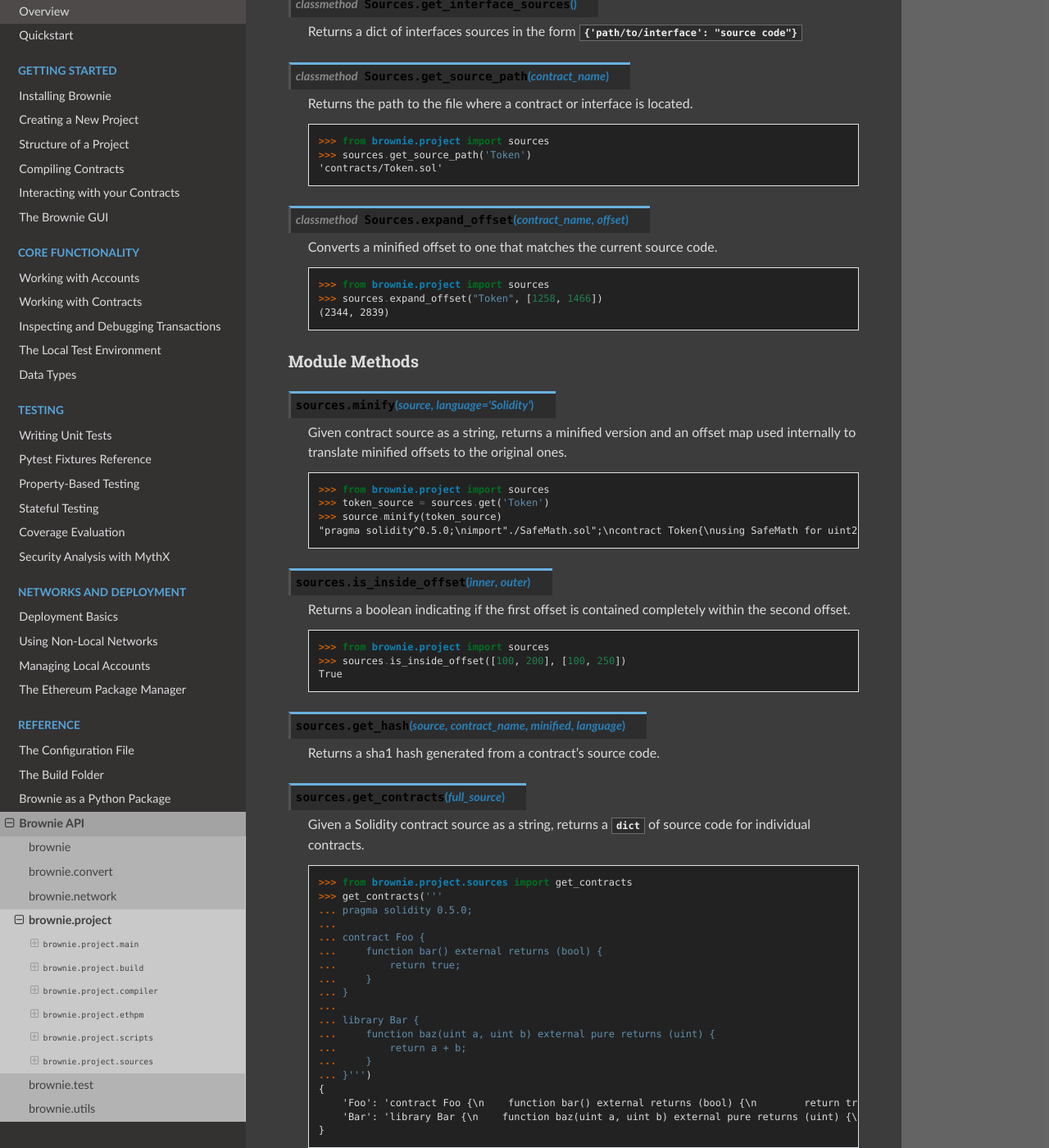
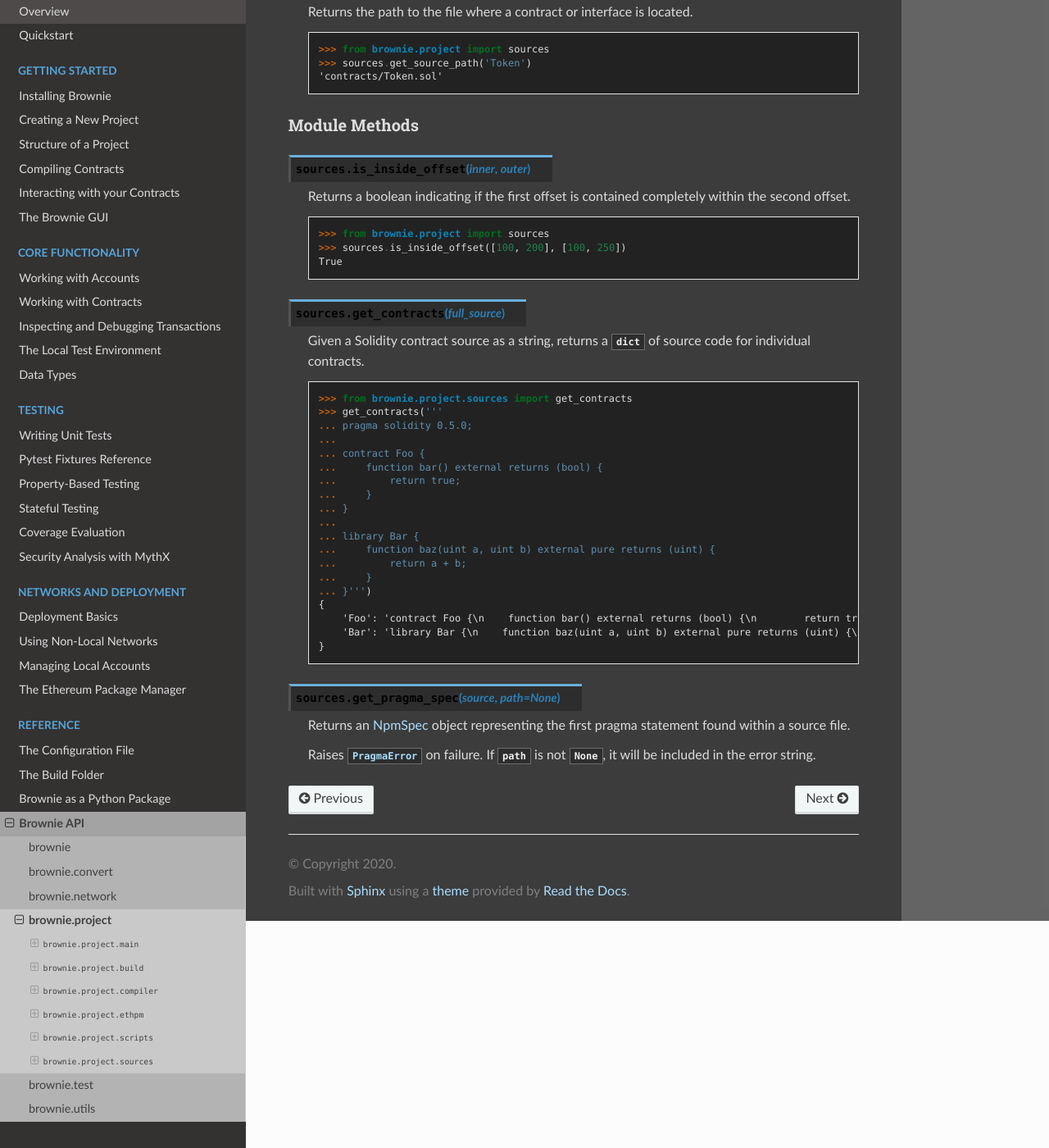
Before and after one commit to eth-brownie/brownie, a Sphinx documentation site: the page built from docs/api-project.rst, in a window 1280 px wide and 1400 px high, scrolled down 12102 px. Shown: the whole window at 82% size. Built offline with Sphinx 7.4.7 and the Read the Docs theme 2.0.0, drawn with Linux system fonts in a browser that asks for light colours; some of the changed text lies outside the part shown.

```diff
--- a/docs/api-project.rst
+++ b/docs/api-project.rst
@@ -233,10 +233,6 @@ Build Methods
         >>> build.get_dependents('Token')
         ['SafeMath']
 
-.. py:classmethod:: Build.expand_build_offsets(build_json)
-
-    Given a build json as a dict, expands the minified offsets to match the original source code.
-
 Build Internal Methods
 **********************
 
@@ -309,7 +305,7 @@ Module Methods
         >>> from brownie.project import compiler
         >>> compiler.install_solc("0.4.25", "0.5.10")
 
-.. py:method:: compiler.compile_and_format(contract_sources, solc_version=None, optimize=True, runs=200, evm_version=None, minify=False, silent=True, allow_paths=None)
+.. py:method:: compiler.compile_and_format(contract_sources, solc_version=None, optimize=True, runs=200, evm_version=None, silent=True, allow_paths=None)
 
     Given a dict in the format ``{'path': "source code"}``, compiles the contracts and returns the formatted `build data <compile-json>`_.
 
@@ -318,7 +314,6 @@ Module Methods
     * ``optimize``: Toggle compiler optimization
     * ``runs``: Number of compiler optimization runs
     * ``evm_version``: EVM version to target. If ``None`` the compiler default is used.
-    * ``minify``: Should contract sources be `minified <sources-minify>`_?
     * ``silent``: Toggle console verbosity
     * ``allow_paths``: Import path, passed to `solc` as an additional path that contract files may be imported from
 
@@ -354,7 +349,7 @@ Module Methods
 
     Returns a ``dict`` of ``{'version': ["path", "path", ..]}``.
 
-.. py:method:: compiler.generate_input_json(contract_sources, optimize=True, runs=200, evm_version=None, minify=False, language="Solidity")
+.. py:method:: compiler.generate_input_json(contract_sources, optimize=True, runs=200, evm_version=None, language="Solidity")
 
     Generates a `standard solc input JSON <https://solidity.readthedocs.io/en/latest/using-the-compiler.html#input-description>`_ as a dict.
 
@@ -580,30 +575,9 @@ Sources
         >>> sources.get_source_path('Token')
         'contracts/Token.sol'
 
-.. py:classmethod:: Sources.expand_offset(contract_name, offset)
-
-    Converts a minified offset to one that matches the current source code.
-
-    .. code-block:: python
-
-        >>> from brownie.project import sources
-        >>> sources.expand_offset("Token", [1258, 1466])
-        (2344, 2839)
 
 Module Methods
 --------------
-
-.. py:method:: sources.minify(source, language="Solidity")
-
-    Given contract source as a string, returns a minified version and an offset map used internally to translate minified offsets to the original ones.
-
-    .. code-block:: python
-
-        >>> from brownie.project import sources
-        >>> token_source = sources.get('Token')
-        >>> source.minify(token_source)
-        "pragma solidity^0.5.0;\nimport"./SafeMath.sol";\ncontract Token{\nusing SafeMath for uint256; ..."
-
 
 .. py:method:: sources.is_inside_offset(inner, outer)
 
@@ -618,10 +592,6 @@ Module Methods
 .. py:method: sources.highlighted_source(path, offset, pad=3)
 
     Given a path, start and stop offset, returns highlighted source code. Called internally by :func:`TransactionReceipt.source <TransactionReceipt.source>`.
-
-.. py:method:: sources.get_hash(source, contract_name, minified, language)
-
-    Returns a sha1 hash generated from a contract's source code.
 
 .. py:method:: sources.get_contracts(full_source)
 
--- a/docs/build-folder.rst
+++ b/docs/build-folder.rst
@@ -38,7 +38,7 @@ Brownie generates compiler artifacts for each contract within a project, which a
         'type': "" // contract, library, interface
     }
 
-This raw data is available within Brownie through the `build <api-project-build>`_ module. If the contract was minified before compiling, Brownie will automatically adjust the source map offsets in ``pcMap`` and ``coverageMap`` to fit the current source.
+This raw data is available within Brownie through the `build <api-project-build>`_ module.
 
 .. code-block:: python
 
--- a/docs/config.rst
+++ b/docs/config.rst
@@ -65,7 +65,6 @@ The following settings are available:
     Compiler settings. See :ref:`compiler settings<compile_settings>` for more information.
 
     * ``evm_version``: The EVM version to compile for. If ``null`` the most recent one is used. Possible values are ``byzantium``, ``constantinople``, ``petersburg``, ``istanbul``, ``atlantis`` and ``agharta``.
-    * ``minify_source``: If ``true``, contract source is minified before compiling.
 
     .. py:attribute:: compiler.solc
 
```
Also changed, not shown: README.md (+1 -1 lines), docs/compile.rst (+2 -8 lines).
